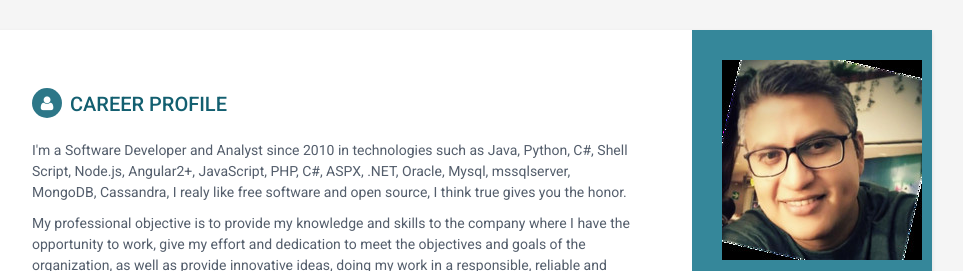
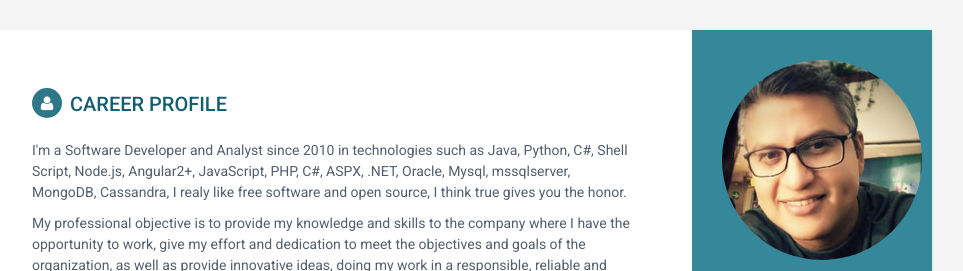
Before and after one commit to eddgt/eddgt.github.io, a plain HTML site: page index.html in a window 1280 px wide. Shown: the top 271 px of the page, without its empty margins (188-1151 px from the left). Drawn offline with Linux system fonts and the light colour scheme.

Commit message:
Some changes to img radius

```diff
--- a/assets/css/styles.css
+++ b/assets/css/styles.css
@@ -256,7 +256,7 @@ p {
 .footer .fa-heart {
   color: #fb866a;
 }
-.img {
+.profile-container img {
   border-radius: 50%;
 }
 
```
